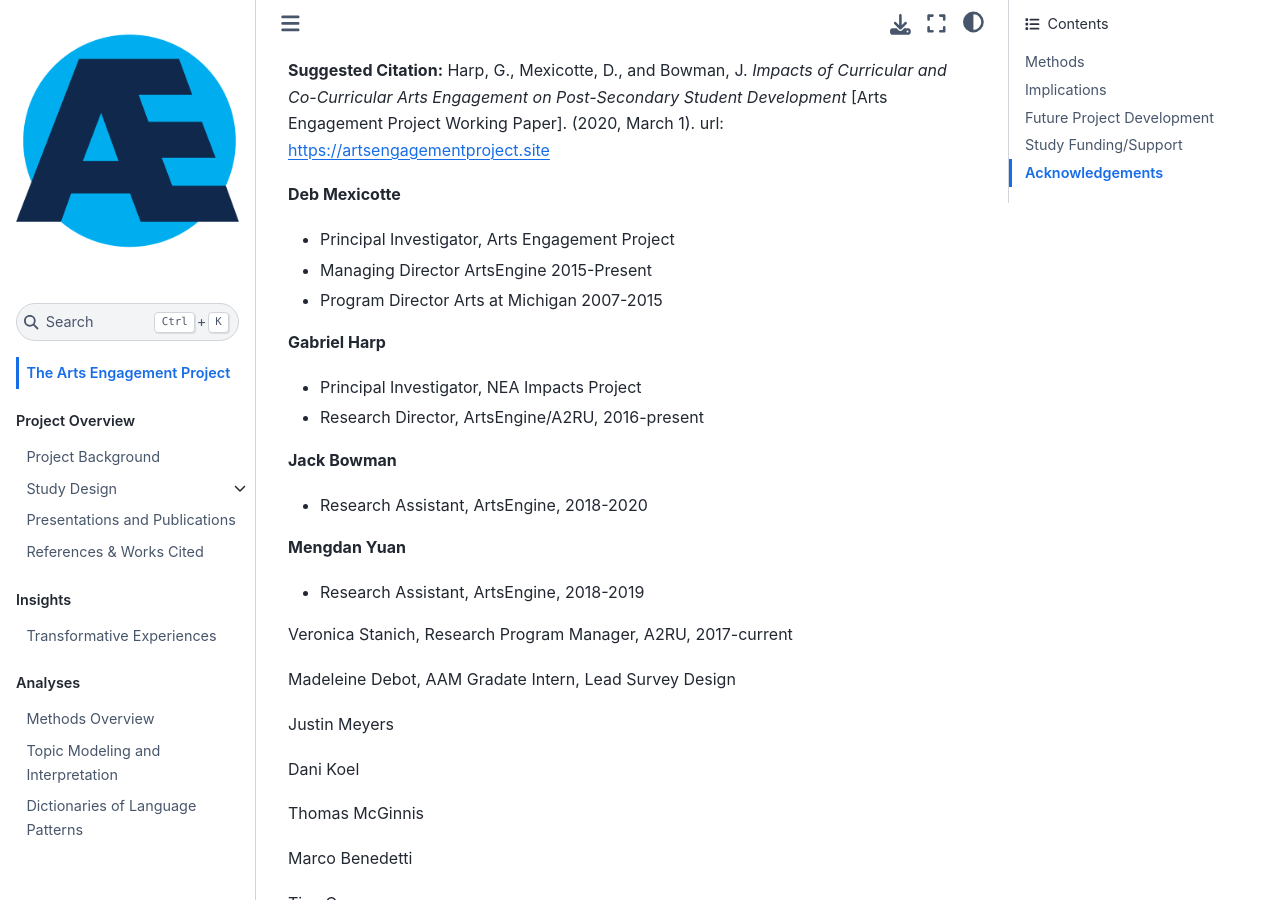
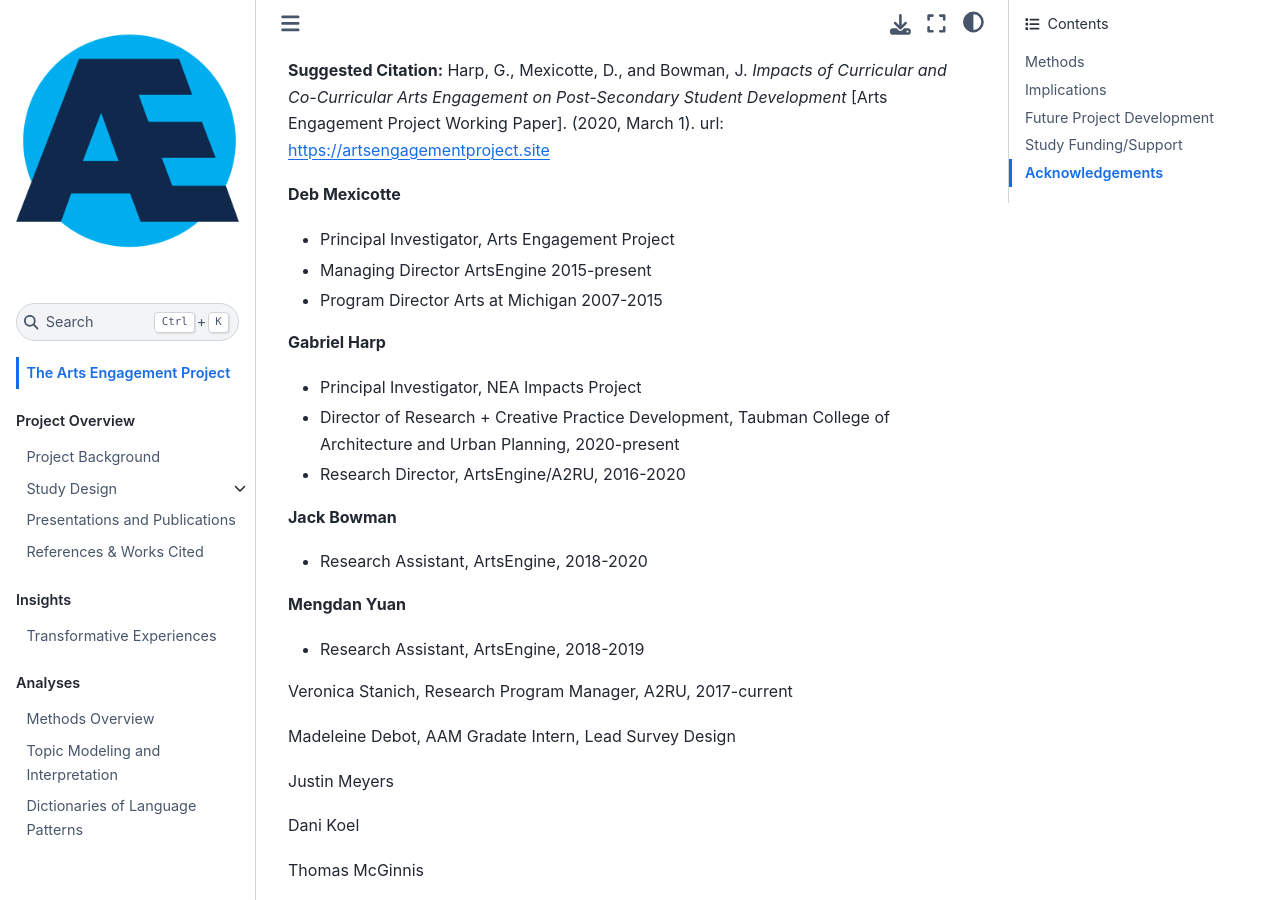
Before and after one commit to ArtsEngine/ArtsEngagementJupyterBook-Build, a Jupyter Book: the page built from intro.md, in a window 1280 px wide and 900 px high, scrolled down 1625 px. Built offline with Jupyter Book 1.0.4 settings and Sphinx 7.4.7 and the Sphinx Book theme 1.1.4, drawn with Linux system fonts in a browser that asks for light colours; pages that are not in the unit, such as notebooks, are missing from menus.

```diff
--- a/intro.md
+++ b/intro.md
@@ -39,12 +39,13 @@ Harp, G., Mexicotte, D., and Bowman, J. *Impacts of Curricular and Co-Curricular
 
 **Deb Mexicotte**
 * Principal Investigator, Arts Engagement Project
-* Managing Director ArtsEngine 2015-Present
+* Managing Director ArtsEngine 2015-present
 * Program Director Arts at Michigan 2007-2015
 
 **Gabriel Harp**
 * Principal Investigator, NEA Impacts Project
-* Research Director, ArtsEngine/A2RU, 2016-present
+* Director of Research + Creative Practice Development, Taubman College of Architecture and Urban Planning, 2020-present
+* Research Director, ArtsEngine/A2RU, 2016-2020
 
 **Jack Bowman**
 * Research Assistant, ArtsEngine, 2018-2020
```
Also changed, not shown: overview/presentations.md (+12 -2 lines), 2 other files.
